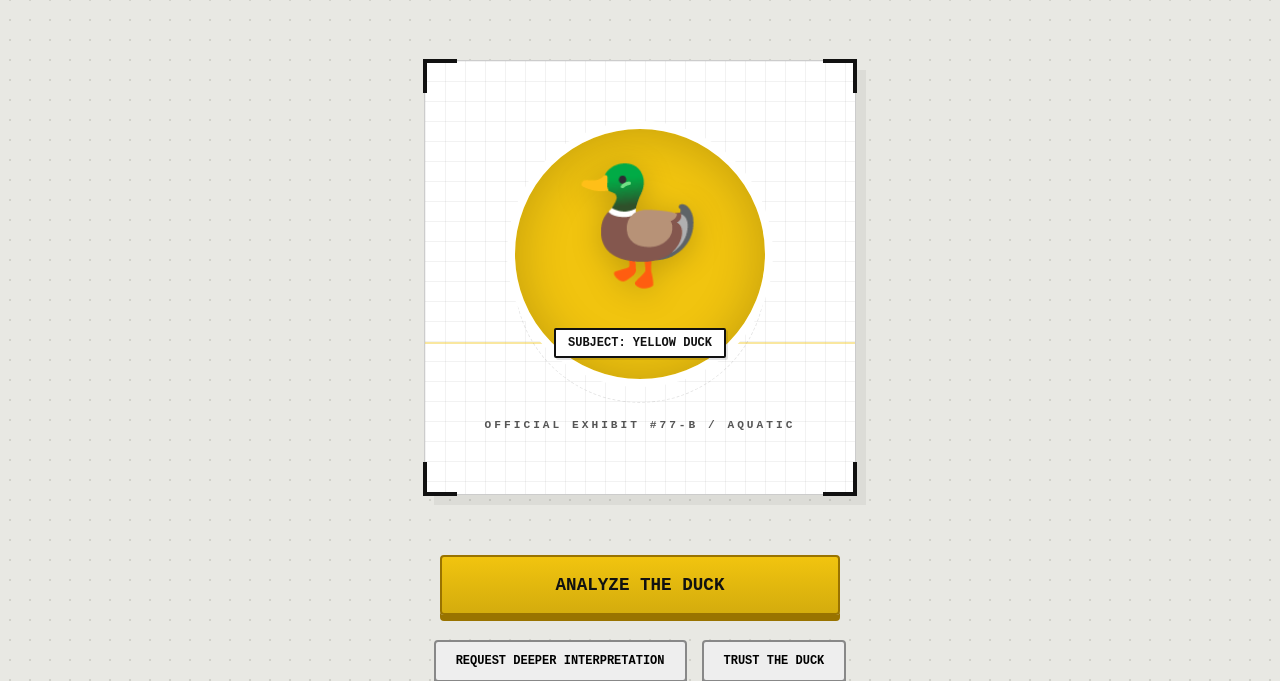
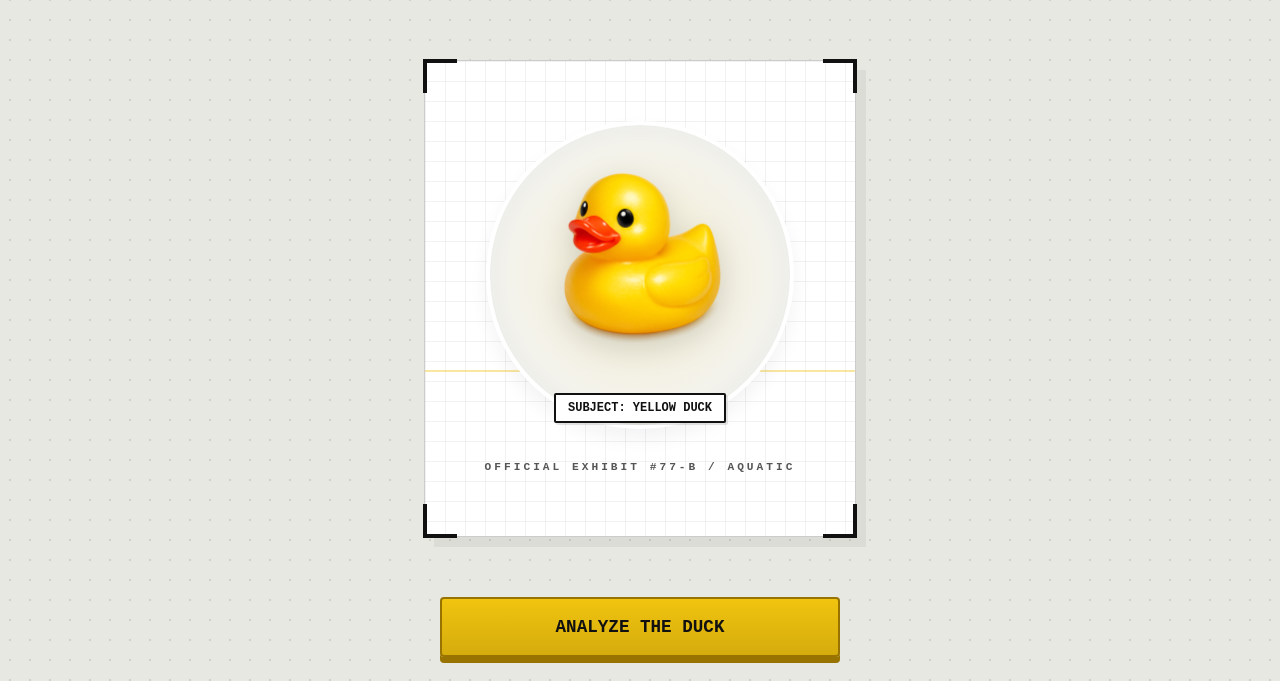
Before and after one commit to hericlibong/What_Is_This_Duck_For, a FastAPI app: page / in a window 1280 px wide. Shown: the part 250-931 px from the top of the page. Run offline with FastAPI, Linux system fonts and the light colour scheme.

Commit message:
Add duck cutout image and enhance display area styling; update HTML structure for improved UI

```diff
--- a/app/static/css/style.css
+++ b/app/static/css/style.css
@@ -194,27 +194,33 @@ body {
     z-index: 2;
 }
 
-.duck-image-placeholder {
-    width: clamp(150px, 40vw, 250px);
-    height: clamp(150px, 40vw, 250px);
-    background-color: var(--duck-yellow);
+.duck-display-area {
+    width: clamp(180px, 45vw, 300px);
+    height: clamp(180px, 45vw, 300px);
+    background-color: var(--bg-light);
+    background-image: radial-gradient(circle, rgba(241, 196, 15, 0.15) 0%, transparent 70%);
     border-radius: 50%;
     display: flex;
     flex-direction: column;
     justify-content: center;
     align-items: center;
-    box-shadow: inset 0 0 50px rgba(0,0,0,0.2);
-    border: 8px solid white;
+    box-shadow:
+        inset 0 0 30px rgba(0,0,0,0.05),
+        0 10px 20px rgba(0,0,0,0.05);
+    border: 4px solid white;
     transition: transform 0.3s ease;
+    position: relative;
 }
 
-.exhibit-frame:hover .duck-image-placeholder {
-    transform: scale(1.02);
+.exhibit-frame:hover .duck-display-area {
+    transform: scale(1.03) translateY(-5px);
 }
 
-.duck-emoji {
-    font-size: clamp(4rem, 15vw, 7rem);
-    filter: drop-shadow(0 5px 15px rgba(0,0,0,0.2));
+.duck-image {
+    width: 85%;
+    height: auto;
+    filter: drop-shadow(0 10px 15px rgba(0,0,0,0.15));
+    z-index: 3;
 }
 
 .label {
--- a/app/templates/index.html
+++ b/app/templates/index.html
@@ -40,8 +40,8 @@
                     <div class="frame-corner bottom-left"></div>
                     <div class="frame-corner bottom-right"></div>
                     <div class="duck-container">
-                        <div class="duck-image-placeholder">
-                            <span class="duck-emoji">🦆</span>
+                        <div class="duck-display-area">
+                            <img src="/static/assets/duck_cutout.png" alt="Subject #77-B: Yellow Duck" class="duck-image">
                             <div class="label">SUBJECT: YELLOW DUCK</div>
                         </div>
                     </div>
```
Also changed, not shown: app/static/assets/duck_cutout.png (added).
